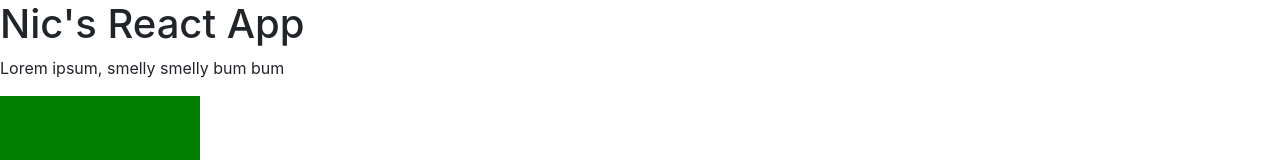
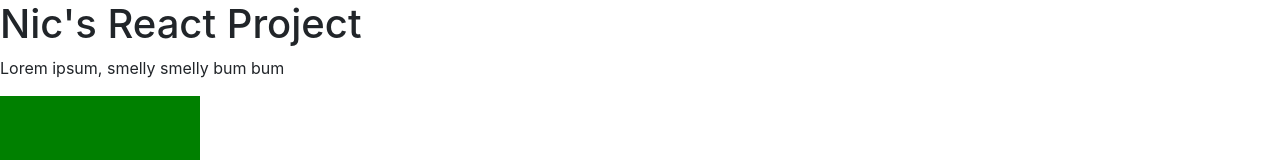
Before and after one commit to NicJr1110/react-nic-app, a React (Create React App) app: page / in a window 1280 px wide. Shown: the top 160 px of the page. Built offline with nearby package versions, Linux system fonts and the light colour scheme.

Commit message:
update header to use children prop instead of text prop

```diff
--- a/src/Header.js
+++ b/src/Header.js
@@ -2,9 +2,9 @@ import React from 'react';
 
 
 
-let Header = ({ text }) => (
+let Header = ({children}) => (
 
-    <h1>{ text }</h1>
+    <h1>{ children }</h1>
 
 );
 
--- a/src/Stuff.js
+++ b/src/Stuff.js
@@ -7,9 +7,8 @@ import Figure from "./Figure";
 
 let Stuff = ({ square }) => (
   <React.Fragment>
-    <Header
-      text = "Nic's React App"
-    />
+    <Header>Nic's React Project</Header>
+
     <Paragraph
       message = "Lorem ipsum, smelly smelly bum bum "
     />
```
